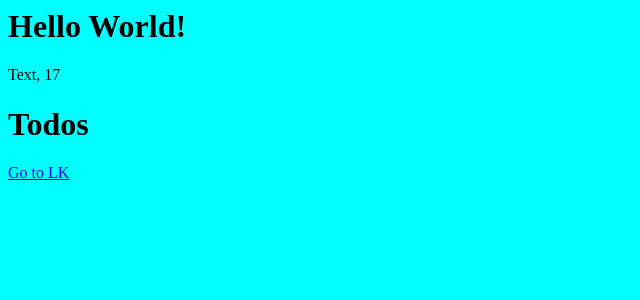
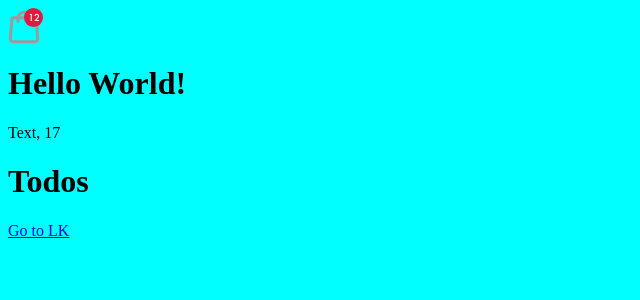
Before and after one commit to Verkunder/homework-webpack, a React app: page / in a window 1280 px wide. Shown: the top 300 px of the page, without its empty margins (0-640 px from the left). Built offline with nearby package versions, Linux system fonts and the light colour scheme; no server answers.

Commit message:
feat(html): добавил генерацию 2-х файлов и подпапок

```diff
--- /dev/null
+++ b/src/assets/test.sass
@@ -0,0 +1,2 @@
+h1
+  color: red
--- a/src/components/HelloWorld.tsx
+++ b/src/components/HelloWorld.tsx
@@ -1,5 +1,6 @@
 import React, {FC, useEffect, useState} from 'react';
 import {IDevelopers} from "../types/type";
+import Icon from "./Icon";
 
 interface IProps {
     text: string;
@@ -40,6 +41,7 @@ const HelloWorld: FC<IProps> = ({text}) => {
 
     return (
         <div>
+            <Icon />
             <h1>{text}</h1>
             {developers.name}, {developers.age}
             <div>
--- /dev/null
+++ b/src/components/Icon.jsx
@@ -0,0 +1,21 @@
+import React from 'react';
+
+const Icon = () => {
+    return (
+        <svg width="35" height="36" viewBox="0 0 35 36" fill="none" xmlns="http://www.w3.org/2000/svg">
+            <path
+                d="M3.88538 11.1755C3.95017 10.398 4.60007 9.80005 5.3802 9.80005H26.6198C27.3999 9.80005 28.0498 10.398 28.1146 11.1755L29.7292 30.5509C29.875 32.3 28.4947 33.8 26.7396 33.8H5.2604C3.50528 33.8 2.12501 32.3 2.27076 30.5509L3.88538 11.1755Z"
+                stroke="#9B9B9B" stroke-width="3"/>
+            <path
+                d="M22 13.2V10.2C22 6.88624 19.3137 4.19995 16 4.19995V4.19995C12.6863 4.19995 10 6.88624 10 10.2V13.2"
+                stroke="#9B9B9B" stroke-width="3" stroke-linecap="round"/>
+            <rect x="16" width="19" height="19" rx="9.5" fill="#E4183E"/>
+            <path
+                d="M22.7016 13V6.98H21.5016L22.0816 6H23.7816V13H22.7016ZM31.04 12.04V13H26.34L28.78 10.06C29.1867 9.56667 29.4667 9.20333 29.62 8.97C29.8467 8.63 29.96 8.3 29.96 7.98C29.96 7.66 29.8567 7.38667 29.65 7.16C29.4433 6.93333 29.1633 6.82 28.81 6.82C28.4767 6.82 28.19 6.93667 27.95 7.17C27.7167 7.40333 27.5933 7.71333 27.58 8.1H26.54C26.5667 7.50667 26.7633 6.99667 27.13 6.57C27.53 6.09667 28.0867 5.86 28.8 5.86C29.5 5.86 30.0433 6.06667 30.43 6.48C30.8233 6.88667 31.02 7.39 31.02 7.99C31.02 8.47 30.8533 8.96 30.52 9.46C30.3933 9.65333 30.06 10.0733 29.52 10.72L28.4 12.04H31.04Z"
+                fill="white"/>
+        </svg>
+
+    );
+};
+
+export default Icon;
--- a/src/index.html
+++ b/src/index.html
@@ -1 +1,2 @@
+<!--<link rel="stylesheet" href="test.css">-->
 <div id="root"></div>
--- a/webpack.config.js
+++ b/webpack.config.js
@@ -26,17 +26,18 @@ if (process.env.SERVE) { // Используем плагин только ес
 module.exports = {
     mode, // Сокращенная запись mode: mode в ES6+
     target,
-    entry: './src/index.js', // Указываем точку входа - главный модуль приложения,
+    context: path.resolve(__dirname, 'src/'),
+    entry: './index.js', // Указываем точку входа - главный модуль приложения,
     // в который импортируются все остальные
     plugins: [
         new HtmlWebpackPlugin({
             filename: 'index.html',
-            template: 'src/index.html',
+            template: 'index.html',
             chunks: ['main']
         }),
         new HtmlWebpackPlugin({
             filename: './lk/example.html',
-            template: 'src/lk/text.html',
+            template: 'lk/text.html',
             chunks: ['exampleEntry']
         }),
         new MiniCssExtractPlugin({
@@ -54,6 +55,9 @@ module.exports = {
 
     resolve: {
         extensions: ['.tsx', '.ts', '.js', '.jsx'],
+        alias: {
+            App: path.resolve(__dirname, 'src/')
+        }
     },
 
     devtool: 'source-map',
```
Also changed, not shown: src/lk/text.html (+13 -1 lines).
